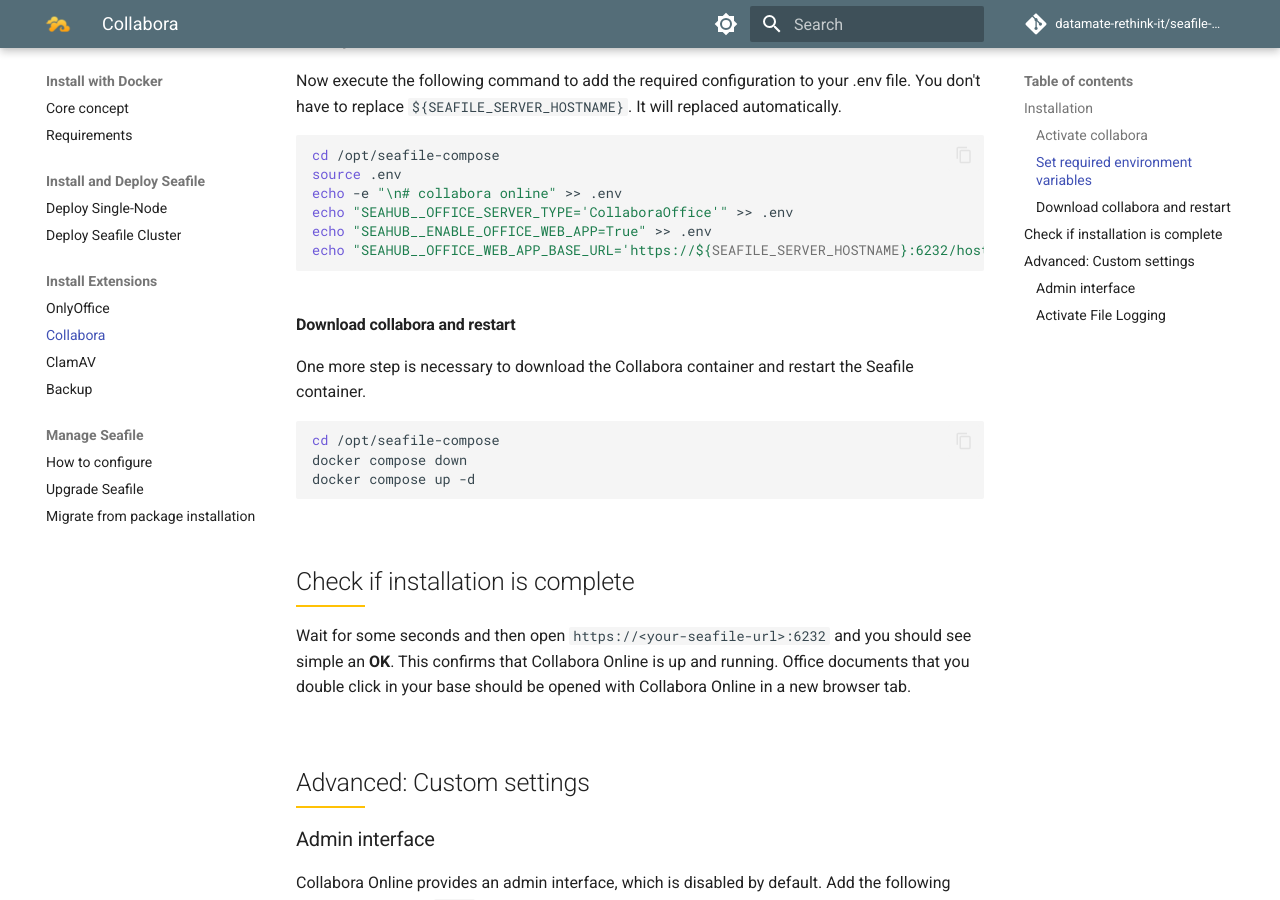
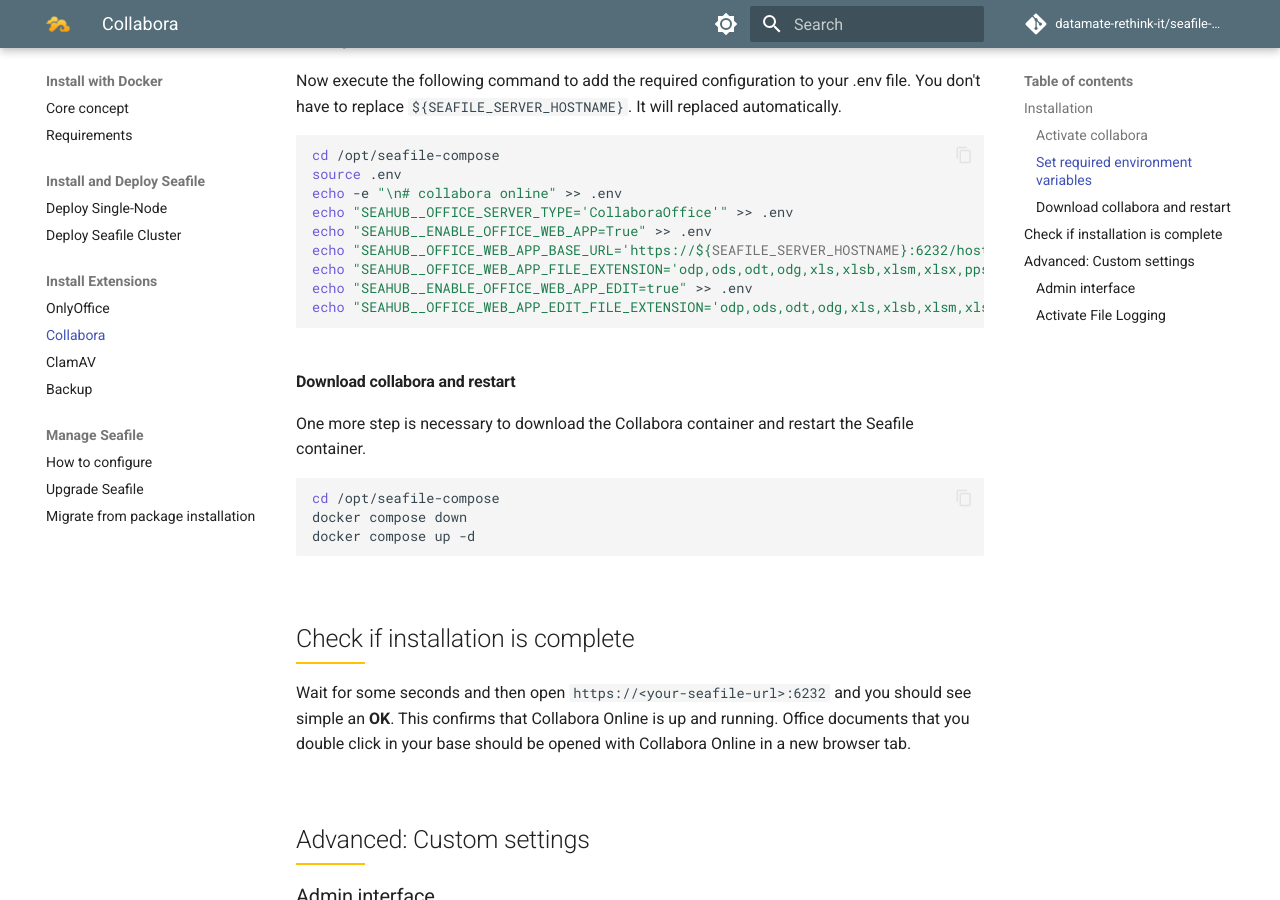
Before and after one commit to datamate-rethink-it/seafile-admin-docs, an MkDocs documentation site: the page built from docs/docker/extensions/collabora.md, in a window 1280 px wide and 900 px high, scrolled down 1041 px. Built offline with MkDocs 1.6.1 and Material for MkDocs 9.7.7, drawn with Linux system fonts in a browser that asks for light colours; comment, search, counter and statistics services are not loaded.

Commit message:
Fix Collabora/OnlyOffice docs

````diff
--- a/docs/docker/extensions/collabora.md
+++ b/docs/docker/extensions/collabora.md
@@ -37,6 +37,9 @@ echo -e "\n# collabora online" >> .env
 echo "SEAHUB__OFFICE_SERVER_TYPE='CollaboraOffice'" >> .env
 echo "SEAHUB__ENABLE_OFFICE_WEB_APP=True" >> .env
 echo "SEAHUB__OFFICE_WEB_APP_BASE_URL='https://${SEAFILE_SERVER_HOSTNAME}:6232/hosting/discovery'" >> .env
+echo "SEAHUB__OFFICE_WEB_APP_FILE_EXTENSION='odp,ods,odt,odg,xls,xlsb,xlsm,xlsx,ppsx,ppt,pptm,pptx,doc,docm,docx'" >> .env
+echo "SEAHUB__ENABLE_OFFICE_WEB_APP_EDIT=true" >> .env
+echo "SEAHUB__OFFICE_WEB_APP_EDIT_FILE_EXTENSION='odp,ods,odt,odg,xls,xlsb,xlsm,xlsx,ppsx,ppt,pptm,pptx,doc,docm,docx'" >> .env
 ```
 
 #### Download collabora and restart
````
Also changed, not shown: docs/docker/extensions/onlyoffice.md (+4 -4 lines).
